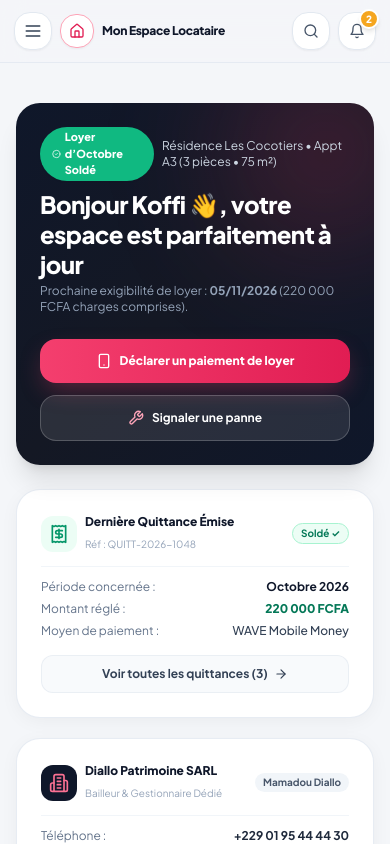
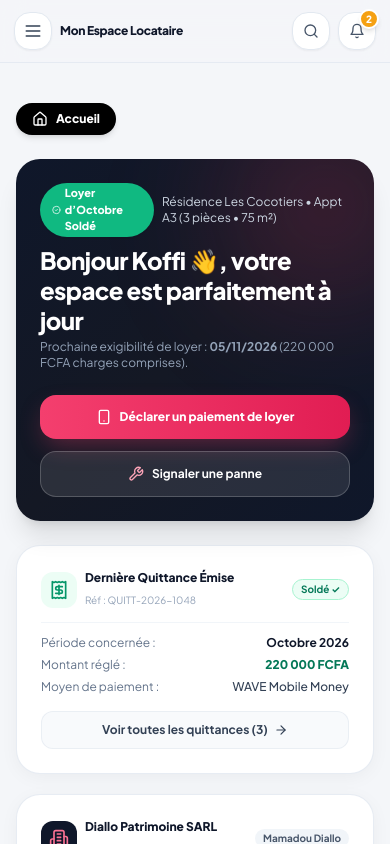
Before and after one commit to monroyoff/LOCAGESTION, a Next.js app: page /portal in a window 390 px wide. Shown: the top 844 px of the page. Built offline with nearby package versions, Linux system fonts and the light colour scheme.

Commit message:
feat(mobile): move home button from header to just above the hero section

```diff
--- a/src/app/page.tsx
+++ b/src/app/page.tsx
@@ -20,7 +20,7 @@ import {
 } from '@/lib/data/mock-data';
 import { UserSpace, PaymentTransaction } from '@/lib/types';
 import { useSpace } from '@/lib/context/space-context';
-import { Sparkles, CheckCircle2, AlertCircle, ArrowUpRight, Wrench, ArrowRight } from 'lucide-react';
+import { Sparkles, CheckCircle2, AlertCircle, ArrowUpRight, Wrench, ArrowRight, Home } from 'lucide-react';
 import { IncidentService } from '@/lib/services/incident-service';
 import { notifyAction } from '@/lib/notifications/action-notifier';
 
@@ -78,6 +78,18 @@ export default function DashboardPage() {
 
         {/* Dashboard Body */}
         <main className="flex-1 p-4 sm:p-8 space-y-6 max-w-7xl mx-auto w-full">
+          {/* Bouton Accueil sur Mobile (juste en haut de la hero section) */}
+          <div className="lg:hidden flex items-center justify-between gap-2">
+            <button
+              type="button"
+              onClick={() => router.push('/')}
+              className="inline-flex items-center gap-2 px-4 py-2 rounded-2xl bg-black text-white text-xs font-black shadow-md active:scale-95 transition-all cursor-pointer"
+            >
+              <Home className="w-4 h-4 text-white" />
+              <span>Accueil</span>
+            </button>
+          </div>
+
           {/* Welcome & Context Banner */}
           <div className="flex flex-col sm:flex-row sm:items-center justify-between gap-4 p-6 bg-gradient-to-r from-slate-900 via-[#131722] to-slate-900 rounded-3xl text-white shadow-xl relative overflow-hidden">
             {/* Background glowing sphere */}
--- a/src/app/portal/page.tsx
+++ b/src/app/portal/page.tsx
@@ -718,6 +718,18 @@ function TenantPortalContent() {
                 </div>
               )}
 
+              {/* Bouton Accueil sur Mobile (juste en haut de la hero section) */}
+              <div className="lg:hidden flex items-center justify-between gap-2">
+                <button
+                  type="button"
+                  onClick={() => handleTabChange('accueil')}
+                  className="inline-flex items-center gap-2 px-4 py-2 rounded-2xl bg-black text-white text-xs font-black shadow-md active:scale-95 transition-all cursor-pointer"
+                >
+                  <Home className="w-4 h-4 text-white" />
+                  <span>Accueil</span>
+                </button>
+              </div>
+
               {/* Hero Banner: Rent Due & Quick Payment */}
               <div className="bg-gradient-to-br from-slate-900 via-[#141824] to-slate-900 rounded-3xl p-6 sm:p-8 text-white shadow-xl relative overflow-hidden">
                 <div className="absolute -top-12 -right-12 w-48 h-48 bg-brand-500/20 rounded-full blur-3xl pointer-events-none" />
@@ -1013,7 +1025,20 @@ function TenantPortalContent() {
           {/* ONGLET 2 : MES QUITTANCES & REÇUS                                   */}
           {/* ==================================================================== */}
           {activeTab === 'quittances' && (
-            <div className="bg-white rounded-3xl p-6 sm:p-8 border border-slate-200/80 shadow-soft space-y-6 animate-in fade-in duration-200">
+            <div className="space-y-4 animate-in fade-in duration-200">
+              {/* Bouton Retour Accueil sur Mobile */}
+              <div className="lg:hidden flex items-center gap-2">
+                <button
+                  type="button"
+                  onClick={() => handleTabChange('accueil')}
+                  className="inline-flex items-center gap-2 px-3.5 py-2 rounded-2xl bg-white border border-slate-200 text-slate-700 hover:text-slate-900 text-xs font-bold shadow-xs active:scale-95 transition-all cursor-pointer"
+                >
+                  <Home className="w-4 h-4 text-slate-500" />
+                  <span>← Retour à l’Accueil</span>
+                </button>
+              </div>
+
+              <div className="bg-white rounded-3xl p-6 sm:p-8 border border-slate-200/80 shadow-soft space-y-6">
               <div className="flex flex-col sm:flex-row sm:items-center justify-between gap-4 pb-4 border-b border-slate-100">
                 <div>
                   <div className="flex items-center gap-2">
@@ -1242,6 +1267,7 @@ function TenantPortalContent() {
                 )))}
               </div>
             </div>
+            </div>
           )}
 
           {/* ==================================================================== */}
@@ -1250,6 +1276,18 @@ function TenantPortalContent() {
           {/* ==================================================================== */}
           {activeTab === 'bail' && (
             <div className="space-y-6 animate-in fade-in duration-200">
+              {/* Bouton Retour Accueil sur Mobile */}
+              <div className="lg:hidden flex items-center gap-2">
+                <button
+                  type="button"
+                  onClick={() => handleTabChange('accueil')}
+                  className="inline-flex items-center gap-2 px-3.5 py-2 rounded-2xl bg-white border border-slate-200 text-slate-700 hover:text-slate-900 text-xs font-bold shadow-xs active:scale-95 transition-all cursor-pointer"
+                >
+                  <Home className="w-4 h-4 text-slate-500" />
+                  <span>← Retour à l’Accueil</span>
+                </button>
+              </div>
+
               {/* Header Box with Sub-Selector */}
               <div className="bg-white rounded-3xl p-6 sm:p-7 border border-slate-200/80 shadow-soft">
                 <div className="flex flex-col sm:flex-row sm:items-center justify-between gap-4">
@@ -1710,7 +1748,20 @@ function TenantPortalContent() {
           {/* ONGLET 4 : PASSEPORT SOLVABILITÉ                                    */}
           {/* ==================================================================== */}
           {activeTab === 'solvabilite' && (
-            <div className="bg-white rounded-3xl p-6 sm:p-8 border border-slate-200/80 shadow-soft space-y-6 animate-in fade-in duration-200">
+            <div className="space-y-4 animate-in fade-in duration-200">
+              {/* Bouton Retour Accueil sur Mobile */}
+              <div className="lg:hidden flex items-center gap-2">
+                <button
+                  type="button"
+                  onClick={() => handleTabChange('accueil')}
+                  className="inline-flex items-center gap-2 px-3.5 py-2 rounded-2xl bg-white border border-slate-200 text-slate-700 hover:text-slate-900 text-xs font-bold shadow-xs active:scale-95 transition-all cursor-pointer"
+                >
+                  <Home className="w-4 h-4 text-slate-500" />
+                  <span>← Retour à l’Accueil</span>
+                </button>
+              </div>
+
+              <div className="bg-white rounded-3xl p-6 sm:p-8 border border-slate-200/80 shadow-soft space-y-6">
               <div>
                 <span className="text-[10px] font-bold text-brand-600 uppercase tracking-wider block mb-1">
                   Mon Profil Locatif Certifié
@@ -1794,6 +1845,7 @@ function TenantPortalContent() {
                   </span>
                 </div>
               </div>
+            </div>
             </div>
           )}
         </main>
--- a/src/components/layout/Header.tsx
+++ b/src/components/layout/Header.tsx
@@ -19,7 +19,6 @@ import {
   FileText,
   X,
   ExternalLink,
-  Home,
   MessageSquare,
 } from 'lucide-react';
 import { formatDateFR } from '@/lib/money/format';
@@ -203,7 +202,7 @@ export function Header({
   return (
     <>
       <header className="sticky top-0 z-30 bg-[#F4F6F9]/90 backdrop-blur-md px-3.5 sm:px-8 py-3 sm:py-4 border-b border-slate-200/80 flex items-center justify-between gap-2.5 sm:gap-4">
-        {/* Left: Mobile Menu & Accueil & Space Badge / Title */}
+        {/* Left: Mobile Menu & Space Badge / Title */}
         <div className="flex items-center gap-2 sm:gap-3 min-w-0 flex-1">
           <button
             onClick={onToggleSidebar}
@@ -212,21 +211,6 @@ export function Header({
             title="Menu principal"
           >
             <Menu className="w-5 h-5" />
-          </button>
-
-          {/* Bouton Accueil sur Mobile */}
-          <button
-            type="button"
-            onClick={() => router.push(isLandlord ? '/' : '/portal')}
-            className={`p-2 sm:p-2.5 rounded-2xl border shadow-sm transition-all cursor-pointer shrink-0 flex items-center justify-center ${
-              (isLandlord && pathname === '/') || (isTenant && pathname === '/portal')
-                ? 'bg-white border-brand-300 text-brand-600 shadow-xs'
-                : 'bg-white border-slate-200 text-slate-700 hover:text-brand-600 hover:border-brand-300'
-            }`}
-            aria-label="Accueil"
-            title="Retourner à l'accueil"
-          >
-            <Home className="w-4 h-4 sm:w-5 sm:h-5" />
           </button>
 
           <div className="min-w-0 flex-1">
```
